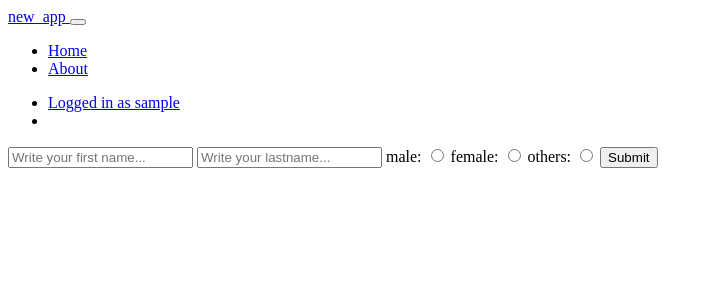
After one commit to joynewton1996/Webportal, a Flask app: template templates/public/calculate.html in a window 1280 px wide. The commit adds this page. Shown: the top 300 px of the page, without its empty margins (0-713 px from the left). Run offline with Flask 2, Linux system fonts and the light colour scheme; the template is opened without the code that fills it, so the values that code supplies are empty; the visitor is signed in with stand-in values (Sample User, id 1); data comes from the database, SQL or seed files in the repository; parts of the project's set-up code (start-up, migrations or seed data) failed here and were passed over.

Commit message:
male page has been created (#5)
* male page has been created

```diff
--- a/public/views.py
+++ b/public/views.py
@@ -75,3 +75,12 @@ def about():
     """About page."""
     form = LoginForm(request.form)
     return render_template("public/about.html", form=form)
+
+@blueprint.route("/calculate/")
+def calculate():
+    result = request.args.get("gender")
+    print(result)
+    if result== "male":
+        return render_template("public/male.html")
+
+    return render_template("public/home.html")
--- a/templates/footer.html
+++ b/templates/footer.html
@@ -1,14 +1,5 @@
 <footer>
   <small>
-  <ul class="company">
-    <li>© roy</li>
-  </ul>
 
-    <ul class="footer-nav">
-
-      <li><a href="{{ url_for('public.about') }}">About</a></li>
-
-      <li><a href="mailto:roy@email.com">Contact</a></li>
-    </ul>
   </small>
 </footer>
--- /dev/null
+++ b/templates/public/calculate.html
@@ -0,0 +1,13 @@
+{% extends "layout.html" %}
+
+{% block content %}
+
+<form>
+    <input type="text" name="first_name" placeholder="Write your first name...">
+    <input type="text" name="last_name" placeholder="Write your lastname...">
+    male: <input type="radio" name="gender" value="male">
+    female: <input type="radio" name="gender" value="female">
+    others: <input type="radio" name="gender" value="others">
+    <button type="submit" name="submit"> Submit</button>
+</form>
+{% endblock %}
```
Also changed, not shown: templates/public/male.html (added, +8 -0 lines), templates/public/others.html (added, +7 -0 lines).
